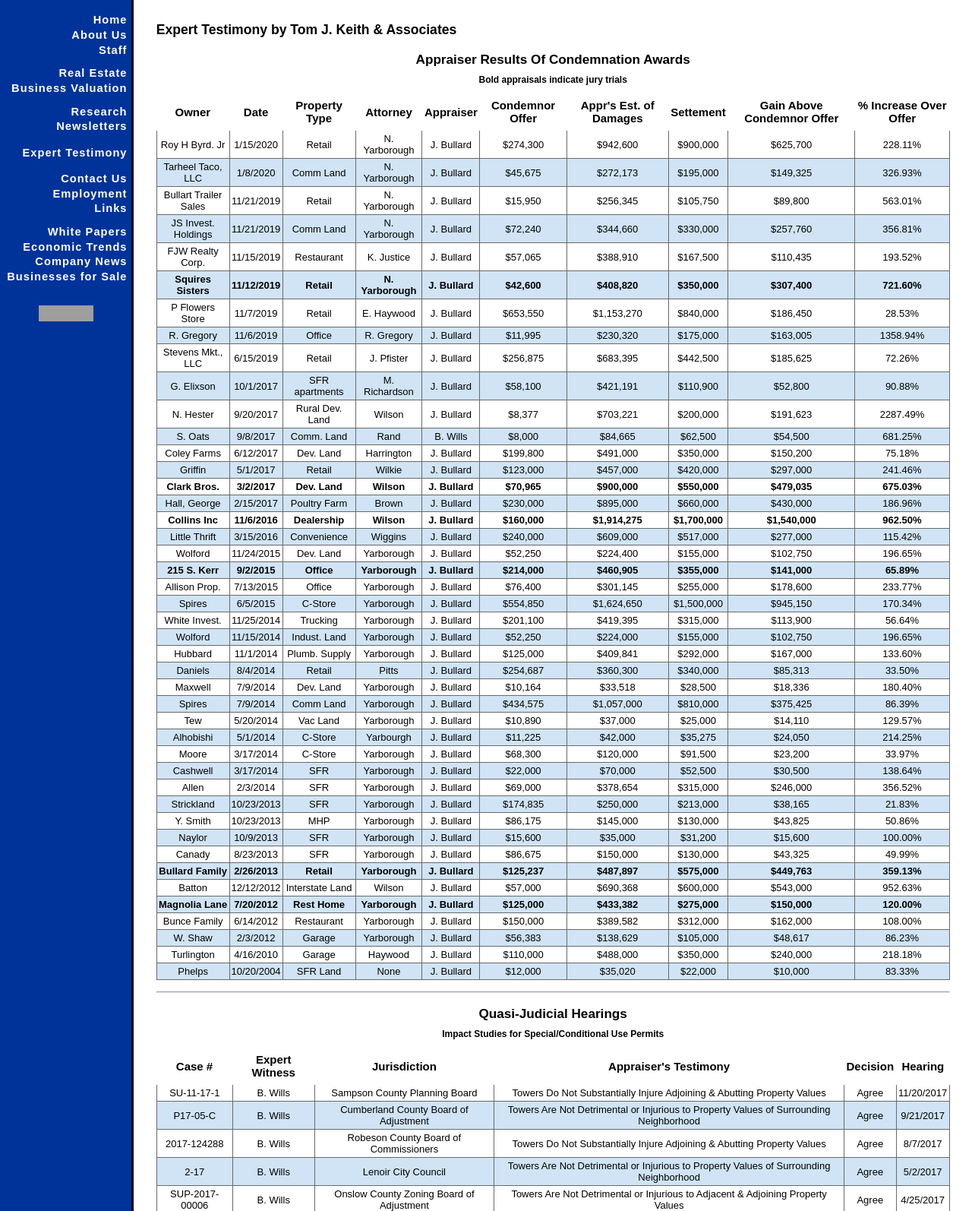
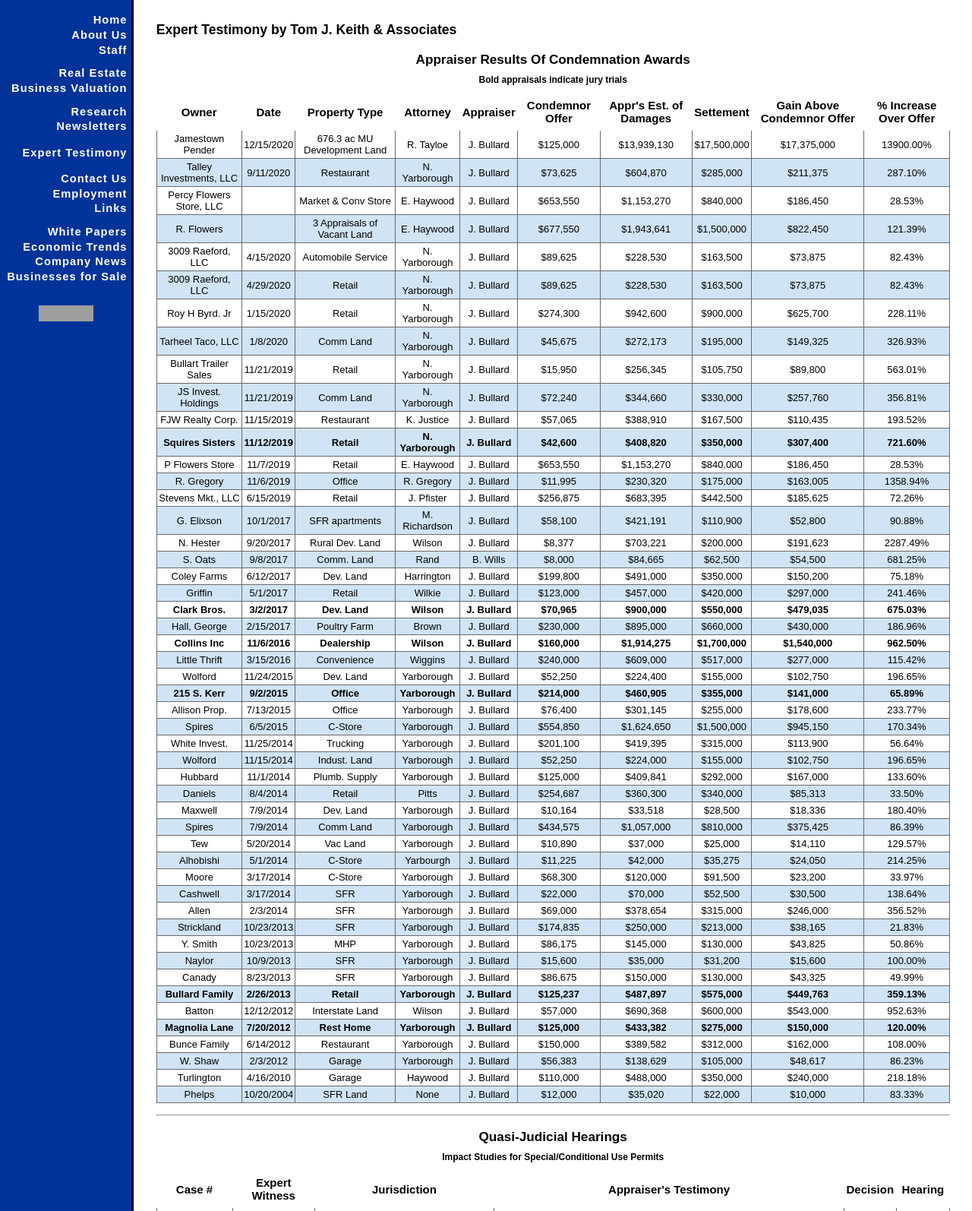
Before and after one commit to keitwb/keithvaluation, a Django app: template keithvaluation/templates/expert-testimony.html in a window 1280 px wide. Shown: the part 125-1719 px from the top of the page at 76% size. Run offline with Django 3.2, Linux system fonts and the light colour scheme; the template is opened without the code that fills it, so the values that code supplies are empty; some libraries are stand-ins or nearby versions; grey boxes are pictures that could not be loaded.

Commit message:
Update expert testimony table

```diff
--- a/keithvaluation/templates/expert-testimony.html
+++ b/keithvaluation/templates/expert-testimony.html
@@ -59,6 +59,12 @@
 <div class="subtitle"><strong>Bold</strong> appraisals indicate jury trials</div>
 <table>
   <thead><tr><th>Owner</th><th>Date</th><th>Property Type</th><th>Attorney</th><th>Appraiser</th><th>Condemnor Offer</th><th>Appr's Est. of Damages</th><th>Settement</th><th>Gain Above Condemnor Offer</th><th>% Increase Over Offer</th></tr></thead><tbody>
+    <tr><td>Jamestown Pender</td><td>12/15/2020</td><td>676.3 ac MU Development Land</td><td>R. Tayloe</td><td>J. Bullard</td><td>$125,000</td><td>$13,939,130</td><td>$17,500,000</td><td>$17,375,000</td><td>13900.00%</td></tr>
+    <tr><td>Talley Investments, LLC</td><td>9/11/2020</td><td>Restaurant</td><td>N. Yarborough</td><td>J. Bullard</td><td>$73,625</td><td>$604,870</td><td>$285,000</td><td>$211,375</td><td>287.10%</td></tr>
+    <tr><td>Percy Flowers Store, LLC</td><td></td><td>Market & Conv Store</td><td>E. Haywood</td><td>J. Bullard</td><td>$653,550</td><td>$1,153,270</td><td>$840,000</td><td>$186,450</td><td>28.53%</td></tr>
+    <tr><td>R. Flowers</td><td></td><td>3 Appraisals of Vacant Land</td><td>E. Haywood</td><td>J. Bullard</td><td>$677,550</td><td>$1,943,641</td><td>$1,500,000</td><td>$822,450</td><td>121.39%</td></tr>
+    <tr><td>3009 Raeford, LLC</td><td>4/15/2020</td><td>Automobile Service</td><td>N. Yarborough</td><td>J. Bullard</td><td>$89,625</td><td>$228,530</td><td>$163,500</td><td>$73,875</td><td>82.43%</td></tr>
+    <tr><td>3009 Raeford, LLC</td><td>4/29/2020</td><td>Retail</td><td>N. Yarborough</td><td>J. Bullard</td><td>$89,625</td><td>$228,530</td><td>$163,500</td><td>$73,875</td><td>82.43%</td></tr>
     <tr><td>Roy H Byrd. Jr</td><td>1/15/2020</td><td>Retail</td><td>N. Yarborough</td><td>J. Bullard</td><td>$274,300</td><td>$942,600</td><td>$900,000</td><td>$625,700</td><td>228.11%</td></tr>
     <tr><td>Tarheel Taco, LLC</td><td>1/8/2020</td><td>Comm Land</td><td>N. Yarborough</td><td>J. Bullard</td><td>$45,675</td><td>$272,173</td><td>$195,000</td><td>$149,325</td><td>326.93%</td></tr>
     <tr><td>Bullart Trailer Sales</td><td>11/21/2019</td><td>Retail</td><td>N. Yarborough</td><td>J. Bullard</td><td>$15,950</td><td>$256,345</td><td>$105,750</td><td>$89,800</td><td>563.01%</td></tr>
```
